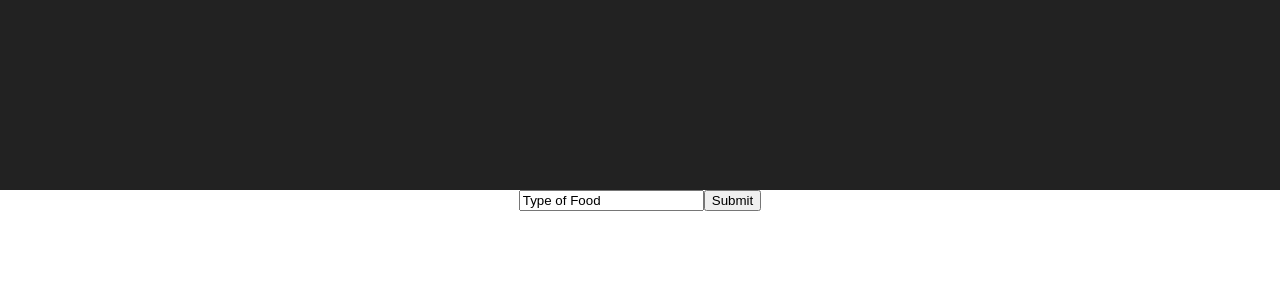
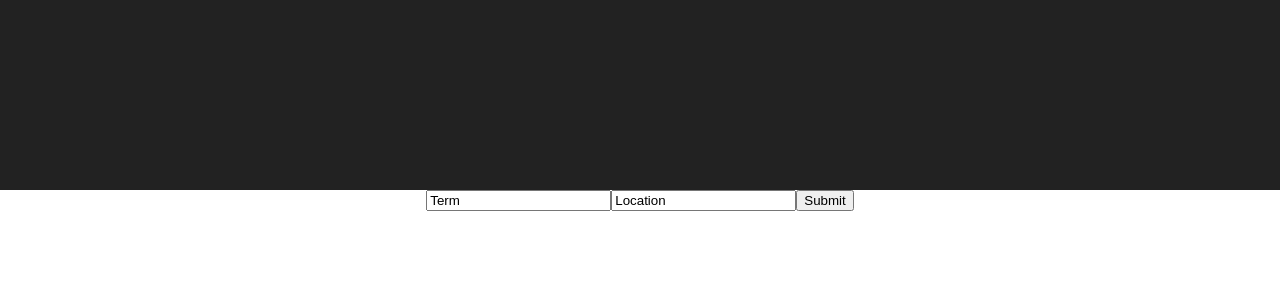
Before and after one commit to jinyu112/yelp-optimizer, a React (Create React App) app: page / in a window 1280 px wide. Shown: the top 300 px of the page. Built offline with nearby package versions, Linux system fonts and the light colour scheme.

Commit message:
Link inputs to pull data

```diff
--- a/package.json
+++ b/package.json
@@ -4,6 +4,7 @@
   "private": true,
   "dependencies": {
     "axios": "^0.17.1",
+    "dotenv": "^4.0.0",
     "react": "^16.1.1",
     "react-dom": "^16.1.1",
     "react-router-dom": "^4.2.2",
--- a/src/components/userinput.js
+++ b/src/components/userinput.js
@@ -1,30 +1,38 @@
 import React, { Component } from 'react'
 import PropTypes from 'prop-types'
+import yelpApiService from './yelpApiService.js'
 
 class Userinput extends Component {
   constructor(props) {
     super(props)
-    this.state = {value: 'Type of Food'};
-
+    this.state = {
+        term: 'Term',
+        location: 'Location'
+    };
+    this.yelpApi = new yelpApiService();
     this.handleChange = this.handleChange.bind(this);
     this.handleSubmit = this.handleSubmit.bind(this);
   }
 
-  handleChange(event) {
-      this.setState({value: event.target.value});
+  handleChange(e) {
+    const state = this.state
+    state[e.target.name] = e.target.value;
+    this.setState(state);
   }
 
-  handleSubmit(event) {
-      alert('Searching for: ' + this.state.value);
-      event.preventDefault();
+  handleSubmit(e) {
+      this.yelpApi.getRestaurantData(this.state.term, this.state.location);
+      e.preventDefault();
   }
 
   render() {
+    const { term, location } = this.state;
     return (
       <div className="Userinput">
         <form onSubmit={this.handleSubmit}>
 
-            <input type="text" value={this.state.value} onChange={this.handleChange} />
+            <input type="text" name="term" value={term} onChange={this.handleChange} />
+            <input type="text" name="location" value={location} onChange={this.handleChange}/>
 
             <input type="submit" value="Submit" />
         </form>
--- /dev/null
+++ b/src/components/yelpApiService.js
@@ -0,0 +1,20 @@
+import React, { Component } from 'react';
+import PropTypes from 'prop-types';
+import axios from 'axios';
+
+class yelpApiService extends Component {
+
+  getRestaurantData(term, location) {
+      axios.post('http://localhost:4200/' + 'api', {
+          term: term,
+          location: location
+      })
+      .then( response => {
+          console.log( response.data);
+      })
+      .catch(err => console.log(err));
+  };
+
+}
+
+export default yelpApiService
--- a/src/index.js
+++ b/src/index.js
@@ -5,6 +5,8 @@ import App from './App';
 import registerServiceWorker from './registerServiceWorker';
 
 import { BrowserRouter as Router, Route } from 'react-router-dom';
+
+require('dotenv').config();
 
 ReactDOM.render(
     <Router>
```
Also changed, not shown: 1 other file (tests, documents, lock files or other folders).
